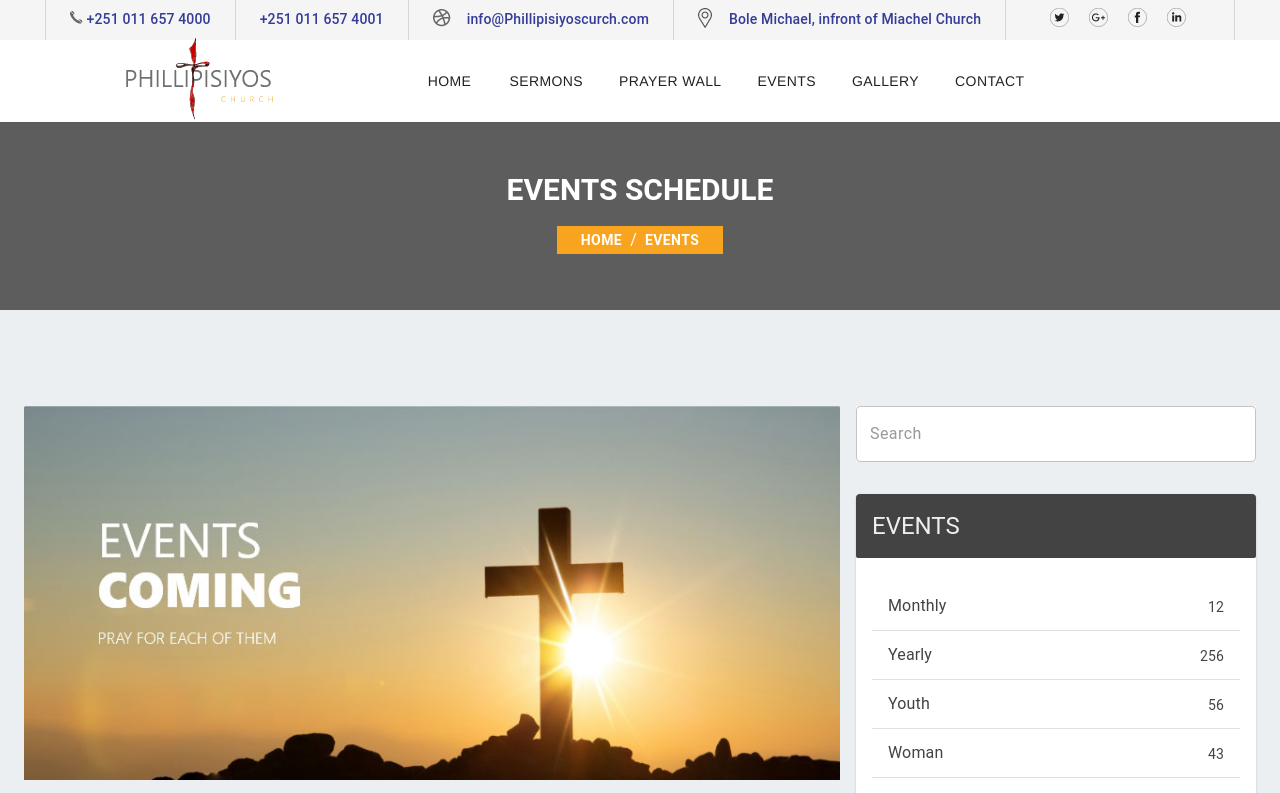
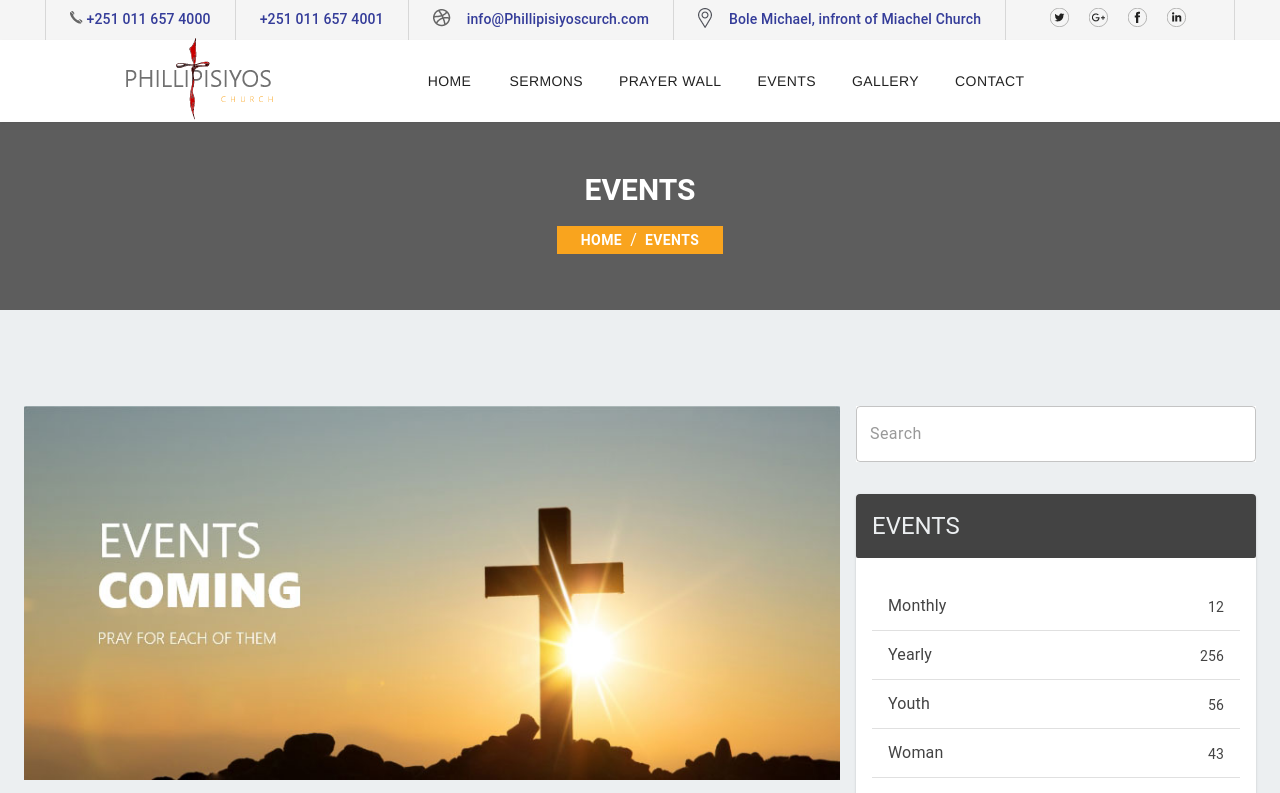
Before and after one commit to Alazar-dev/Filadelfia-web, a React (Create React App) app: page /events in a window 1280 px wide. Shown: the top 793 px of the page. Built offline with nearby package versions, Linux system fonts and the light colour scheme.

Commit message:
edited title

```diff
--- a/src/pages/events/Events.js
+++ b/src/pages/events/Events.js
@@ -6,7 +6,7 @@ import EventRight from "../../components/events/EventRight";
 const Events = () => {
   return (
     <div>
-      <BreadcumbHero title="EVENTS SCHEDULE" />
+      <BreadcumbHero title="EVENTS" />
       <Box py={5}>
         <Container>
           <Grid justify="center" container spacing={2}>
```
